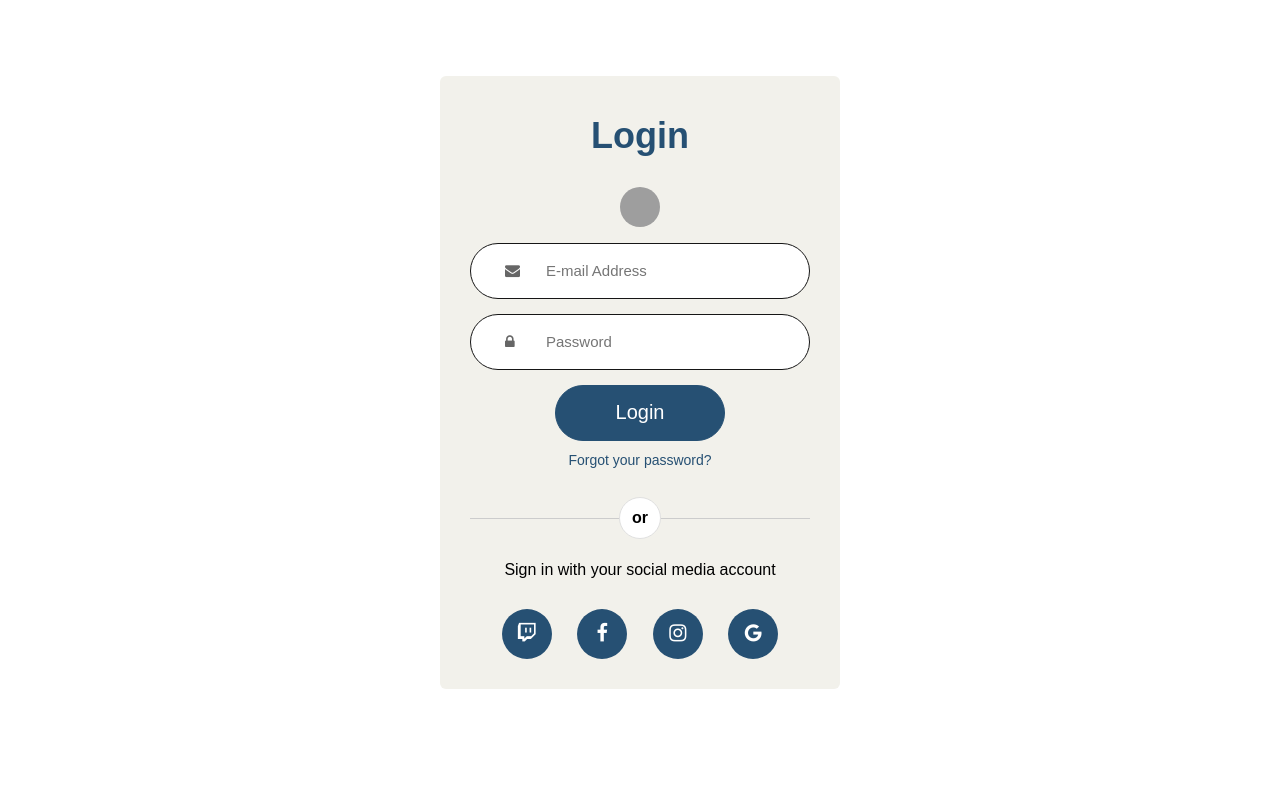
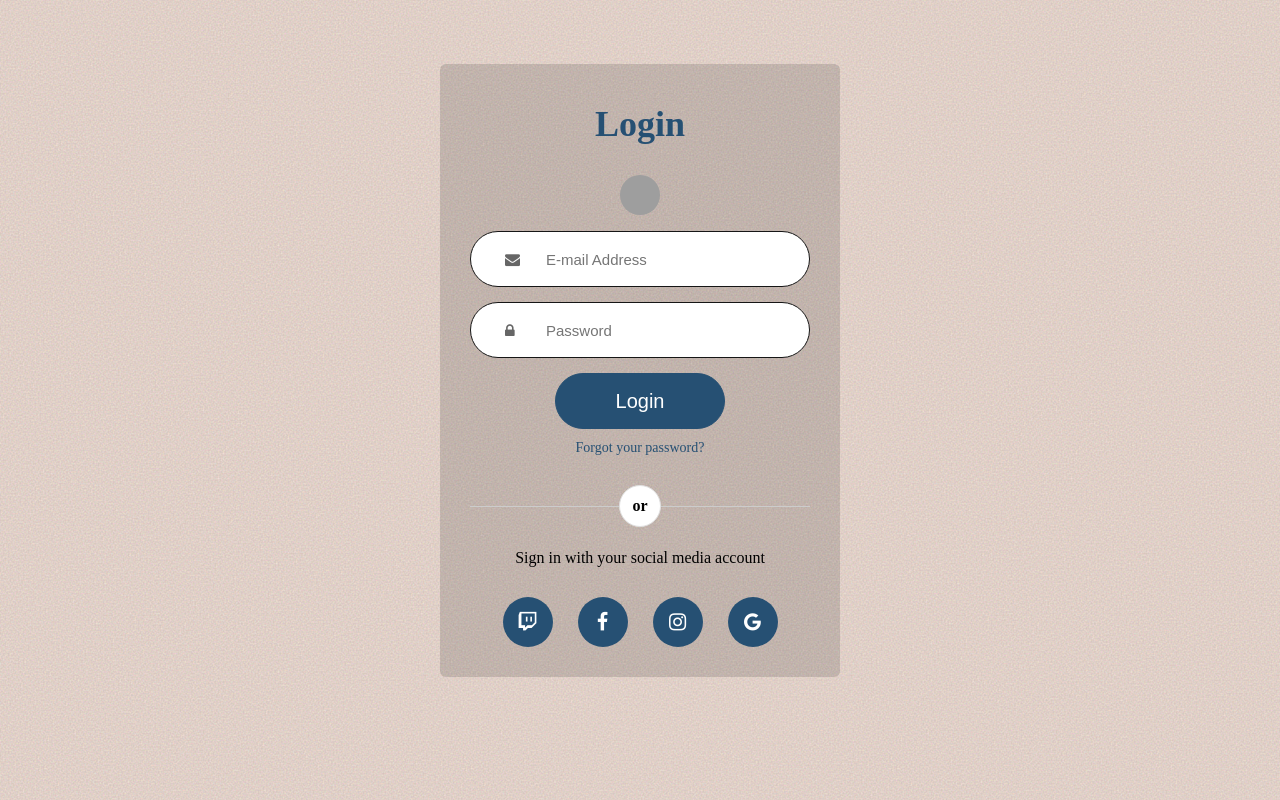
Before and after one commit to gitnavya0/TaskManager, a Flask app: template templates/login.html in a window 1280 px wide. Run offline with Flask 3, Linux system fonts and the light colour scheme; the template is opened without the code that fills it, so the values that code supplies are empty; grey boxes are pictures that could not be loaded.

Commit message:
added login

```diff
--- a/app.py
+++ b/app.py
@@ -22,6 +22,10 @@ status_mapping = {
 def index():
     tasks = tasks_collection.find()
     return render_template('index.html', tasks=tasks, status_mapping=status_mapping)
+
+@app.route('/login')
+def login():
+    return render_template('login.html')
 
 @app.route('/add_task', methods=['POST'])
 def add_task():
--- a/templates/home.html
+++ b/templates/home.html
@@ -12,7 +12,7 @@
         <div class="menu">
           <p> <a href="{{ url_for('index') }}">Our task table</a></p>
           <p> <a href="#">Our Mission</a></p>
-          <p><a href="#">Get Started</a></p>
+          <p><a href="{{url_for('login')}}">Get Started</a></p>
         </div>
       </div>
 
@@ -24,7 +24,7 @@
             with intuitive task management to revolutionize the way you work.</p>
 
           <div class="buttons">
-            <a class="button primary" href="#" >Get Started</a>
+            <a class="button primary" href="{{url_for('login')}}" >Get Started</a>
             <a class="button secondary" href="#">Stay Tuned</a>
           </div>
           <div class="image-container">
--- a/templates/login.html
+++ b/templates/login.html
@@ -7,9 +7,34 @@
   <link rel="stylesheet" href="https://cdnjs.cloudflare.com/ajax/libs/font-awesome/4.7.0/css/font-awesome.min.css">
   <style type="text/css">
     body {
-      background: #ffffff;
-      font-family: arial;
+      height: 100vh;
+      margin: 0;
+      display: flex;
+      flex-direction: column;
+      justify-content: flex-start;
+      align-items: center;
+      gap: 3em;
+      background-color: #FFE4D6;
+      font-family: "Recoleta";
+      margin: 0 10em;
     }
+
+    body::before,
+    body::after {
+      position: absolute;
+      left: 0;
+      top: 0;
+      content: '';
+      width: 100%;
+      height: 100%;
+      z-index: -1;
+      opacity: 40%;
+  }
+    body::before {
+      background: #8C8C8C;
+      filter: url(#noiseFilter);
+  }
+
     .login-form h1 {
       font-size: 36px;
       text-align: center;
@@ -26,14 +51,14 @@
         float: left;
     }
     .login-form {
-        background: #F2F1EB;
+        background: #100f0f25;
         width: 400px;
         border-radius: 6px;
         margin: 0 auto;
         display: table;
         padding: 15px 30px 30px;
         box-sizing: border-box;
-        margin-top: 6%;
+        margin-top: 16%;
     }
 
     .form-group {
@@ -155,6 +180,7 @@
     </style>
 </head>
 <body>
+  <div class="background-container">
   <div class="login-form">
     <form>
       <h1>Login</h1>
@@ -178,10 +204,22 @@
 
         <button type="button"><i class="fa fa-twitch"></i></button>
         <button type="button"><i class="fa fa-facebook"></i></button>
-		<button type="button"><i class='fa fa-instagram'></i></button>
-		<button type="button"><i class='fa fa-google'></i></button>
+		    <button type="button"><i class='fa fa-instagram'></i></button>
+		    <button type="button"><i class='fa fa-google'></i></button>
       </div>
     </form>
   </div>
+</div>
+  <svg>
+    <filter id='noiseFilter'>
+      <feTurbulence
+        type='fractalNoise'
+        baseFrequency='0.6'
+        stitchTiles='stitch'/>
+       <feColorMatrix in="colorNoise" type="matrix" values="1 0 0 0 0 0 1 0 0 0 0 0 1 0 0 0 0 0 1 0" />
+          <feComposite operator="in" in2="SourceGraphic" result="monoNoise"/>
+          <feBlend in="SourceGraphic" in2="monoNoise" mode="screen" />
+    </filter>
+  </svg>
 </body>
 </html>
```
